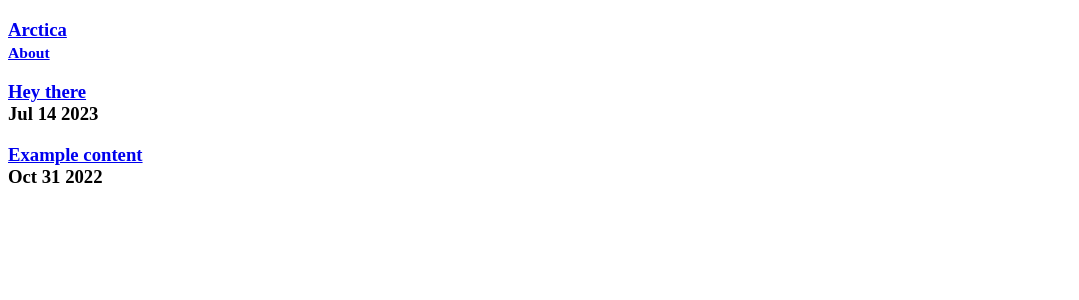
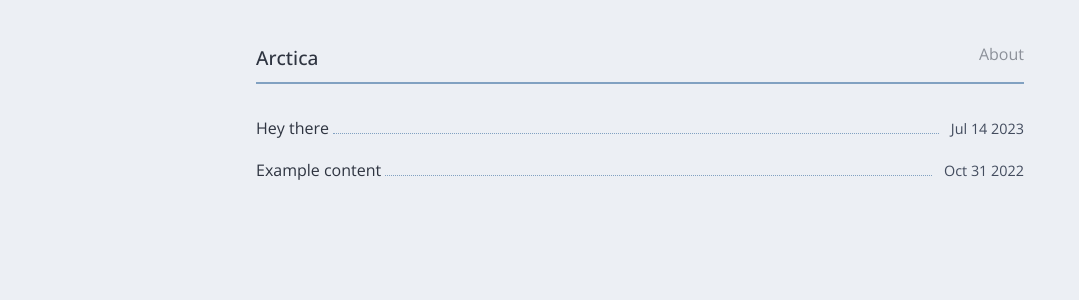
Before and after one commit to exkcd/arctica, a Jekyll site: the page built from index.md, in a window 1280 px wide. Shown: the top 300 px of the page, without its empty margins (0-1079 px from the left). Built offline with Jekyll 4.4.1, drawn with Linux system fonts in a browser that asks for light colours.

Commit message:
Update head.html

```diff
--- a/_includes/head.html
+++ b/_includes/head.html
@@ -4,7 +4,7 @@
 
     <title>{{ site.title }} </title>
 
-    <link rel="stylesheet" href="{{ site.url }}/assets/arctica.css">
+    <link rel="stylesheet" href="{{ site.baseurl }}/assets/arctica.css">
 
     {% seo %}
   </head>
```
